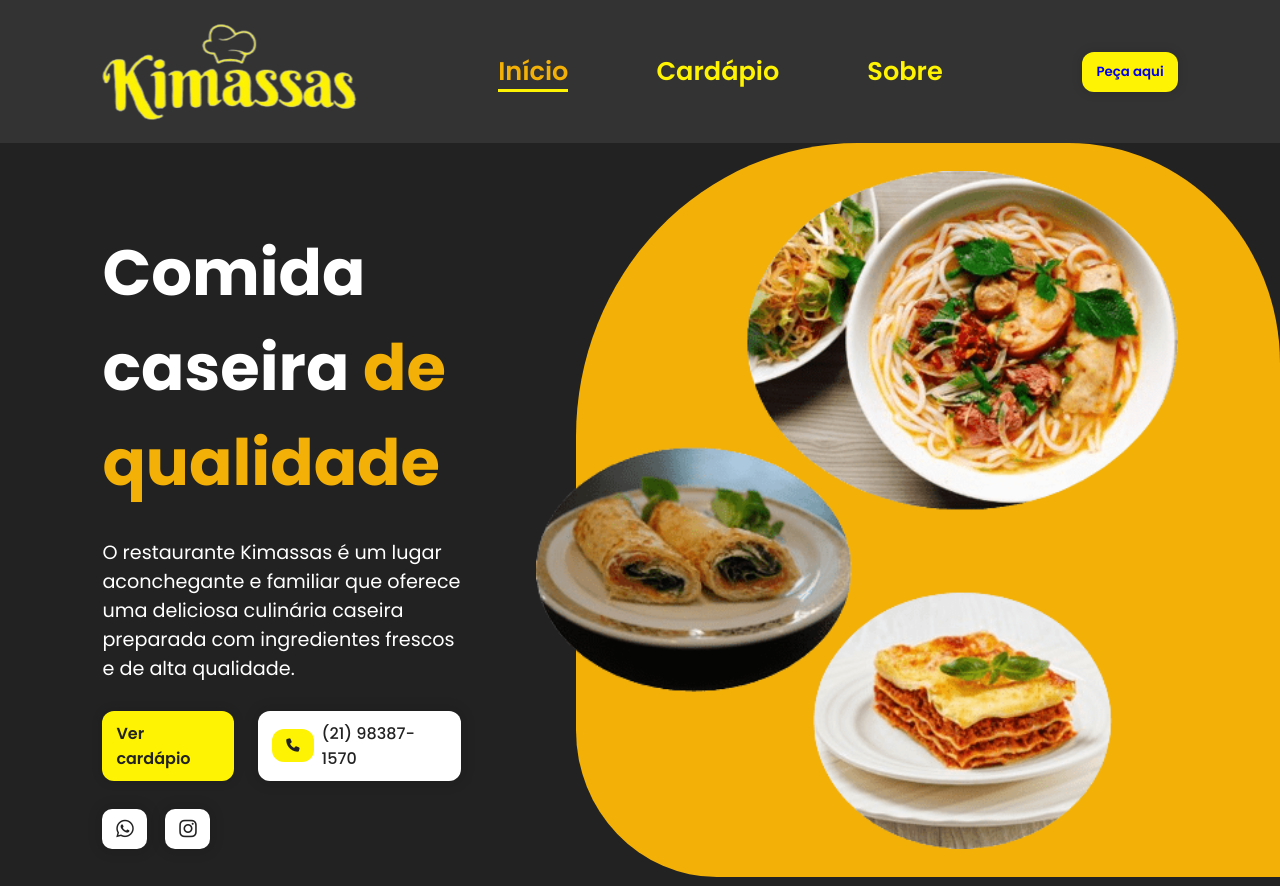
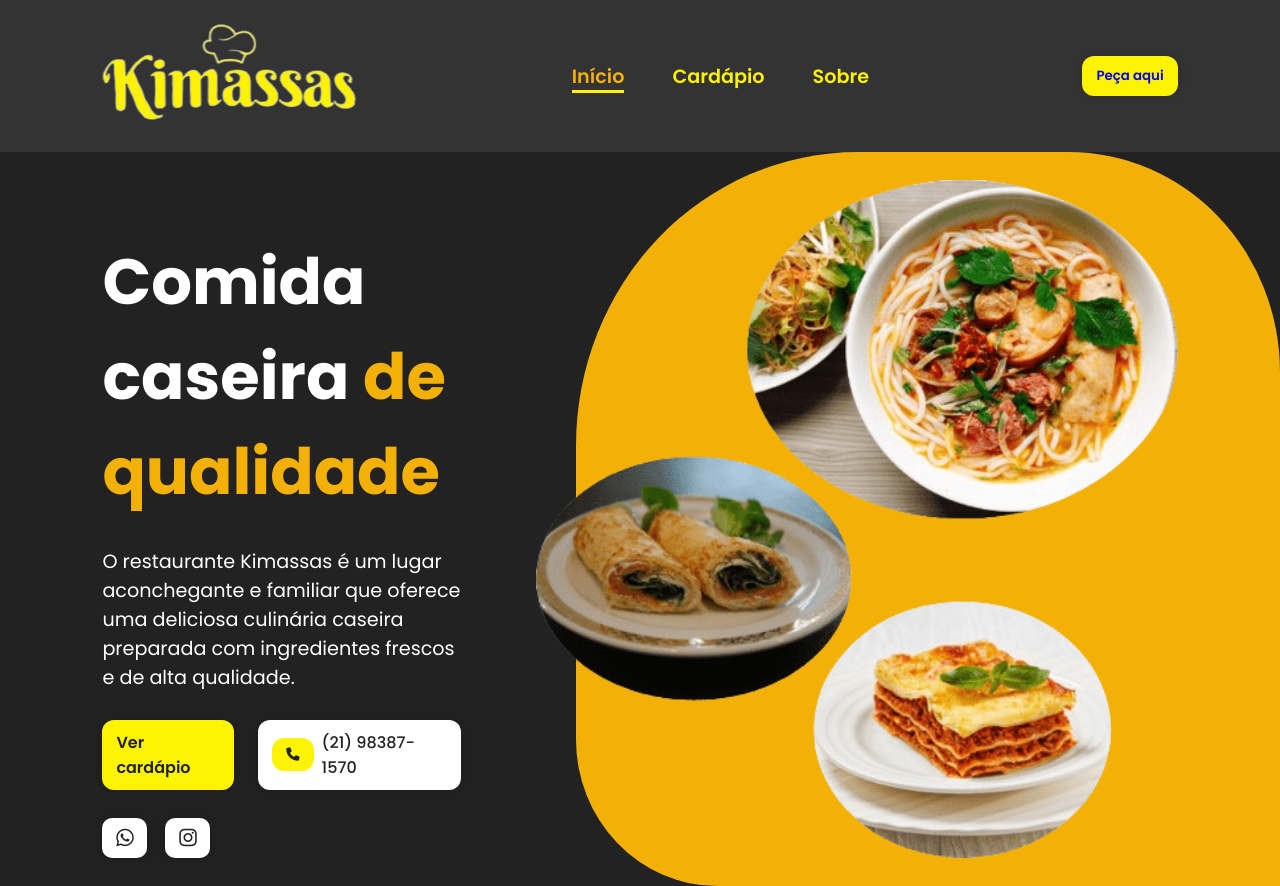
Before and after one commit to JefersonManso/Kimassas, a plain HTML site: page index.html in a window 1280 px wide. Shown: the top 886 px of the page. Drawn offline with nearby package versions, Linux system fonts and the light colour scheme.

Commit message:
configuração do header

```diff
--- a/src/styles/header.css
+++ b/src/styles/header.css
@@ -16,18 +16,18 @@ header {
 }
 
 #nav_logo {
-  font-size: 1px;
+  font-size: 24px;
 }
 
 #nav_list {
   display: flex;
   list-style: none;
-  gap: 5.5rem;
+  gap: 48px;
 }
 
 .nav-item a {
   text-decoration: none;
-  font-size: 1.6rem;
+  font-size: 1.2rem;
   color: #fdf302;
   font-weight: 600;
 }
```
